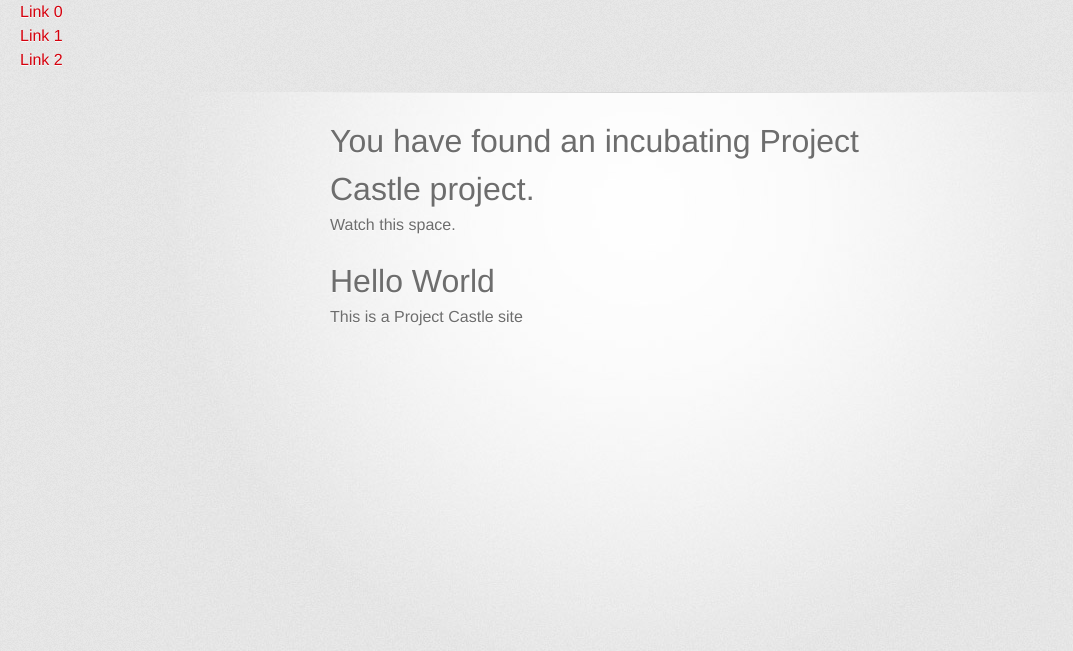
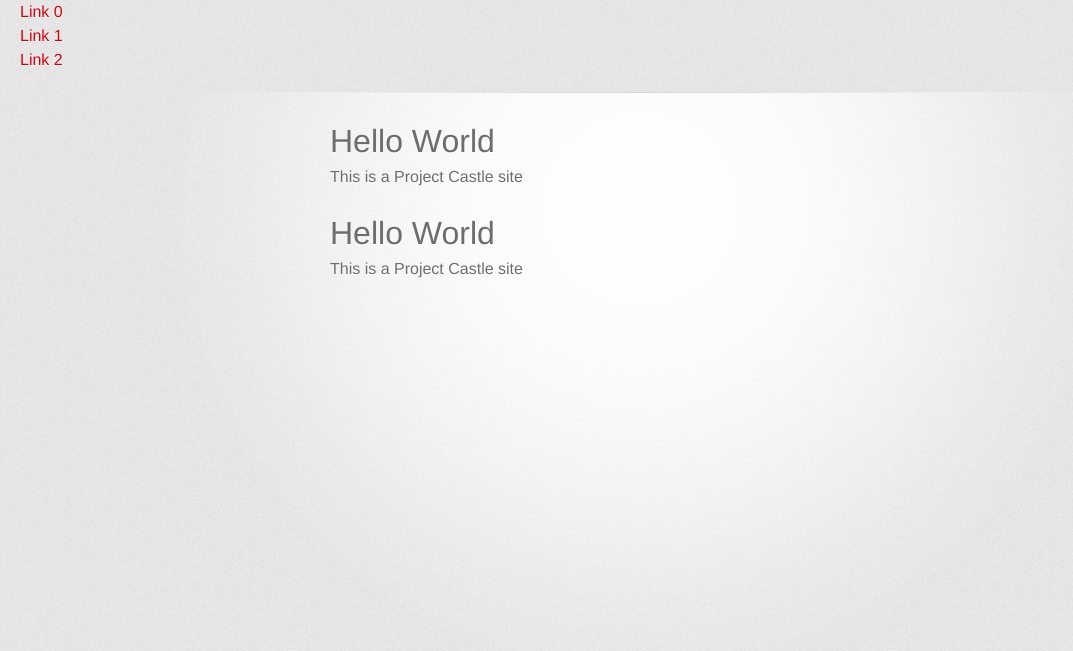
Before and after one commit to jx22/jx22.github.io, a Jekyll site: the page built from index.html, in a window 1280 px wide. Shown: the top 651 px of the page, without its empty margins (0-1073 px from the left). Built offline with Jekyll 4.4.1, drawn with Linux system fonts in a browser that asks for light colours; some web fonts are replaced.

Commit message:
refine index.html content

```diff
--- a/index.html
+++ b/index.html
@@ -3,6 +3,6 @@ layout: default
 title: Project Castle
 ---
 <div class="blurb">
-	<h1>You have found an incubating Project Castle project.</h1>
-	<p>Watch this space.</p>
+	<h1>Hello World</h1>
+	<p>This is a Project Castle site</p>
 </div><!-- /.blurb -->
```
